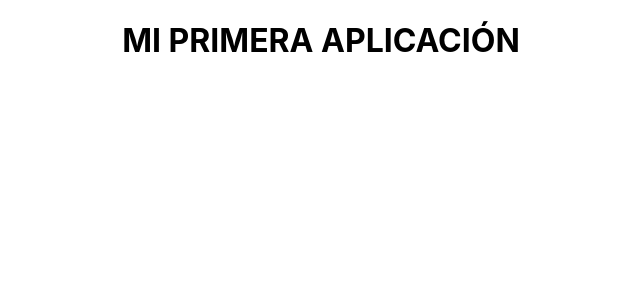
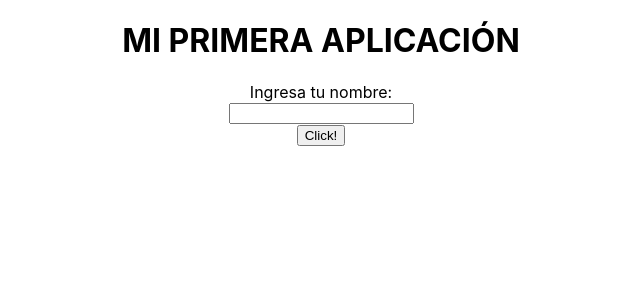
Before and after one commit to auraximena/random_movies, a React (Create React App) app: page / in a window 1280 px wide. Shown: the top 300 px of the page, without its empty margins (319-959 px from the left). Built offline with nearby package versions, Linux system fonts and the light colour scheme.

Commit message:
prueba de pagina principal

```diff
--- a/package.json
+++ b/package.json
@@ -6,9 +6,11 @@
     "@testing-library/jest-dom": "^5.14.1",
     "@testing-library/react": "^11.2.7",
     "@testing-library/user-event": "^12.8.3",
+    "bootstrap": "^5.1.3",
     "react": "^17.0.2",
     "react-dom": "^17.0.2",
     "react-scripts": "4.0.3",
+    "reactstrap": "^9.0.0",
     "web-vitals": "^1.1.2"
   },
   "scripts": {
--- a/src/App.js
+++ b/src/App.js
@@ -1,10 +1,30 @@
 import logo from './logo.svg';
 import './App.css';
+import {Button} from 'reactstrap'
+import { useState } from 'react';
+
+
 
 function App() {
+  const [nombre, setNombre] = useState("");
+  const onCLickBoton = function (valor){
+    setNombre({nombre: valor})
+    alert("Eres el amor de mi vida "+ nombre)
+  }
+
+  const obtenerNombre = function(valor){
+    setNombre(valor.target.value)
+  }
+
   return (
     <div className="App">
       <h1>MI PRIMERA APLICACIÓN</h1>
+      <label>Ingresa tu nombre:</label><br/>
+      <input type="text" value={nombre} onChange={obtenerNombre}></input><br/>
+      <Button onClick={onCLickBoton}>Click!</Button>
+      {/* <div>
+        Nombre: {nombre}
+      </div> */}
     </div>
   );
 }
```
Also changed, not shown: 1 other file (tests, documents, lock files or other folders).
